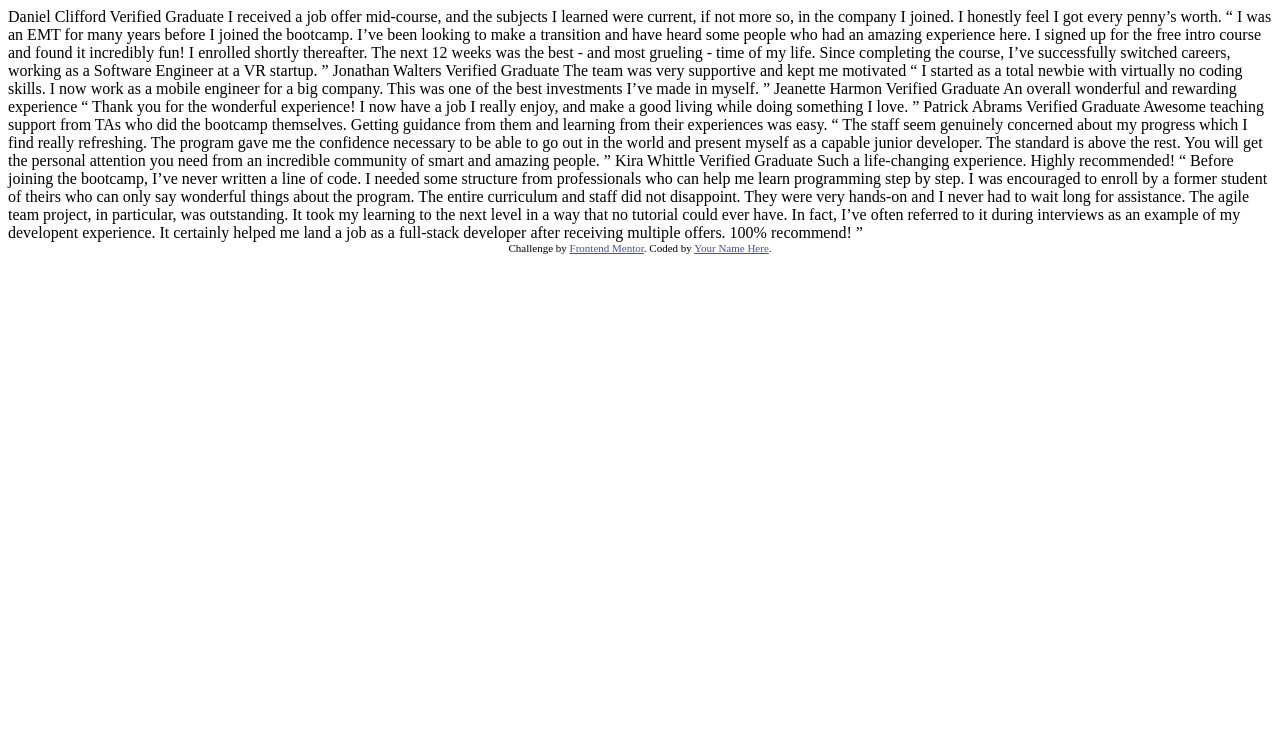
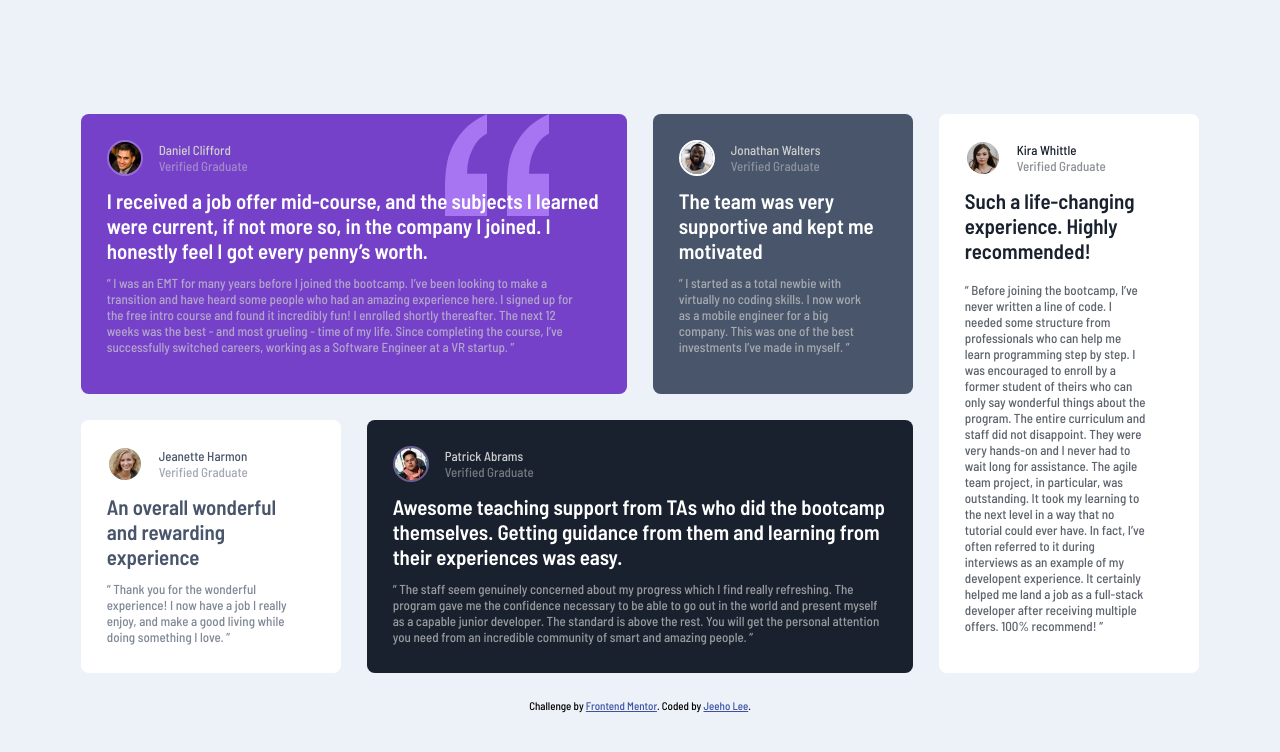
Before and after one commit to jeeheezy/FEM-Testimonials-Grid-Section, a plain HTML site: page index.html in a window 1280 px wide. Drawn offline with Linux system fonts and the light colour scheme.

Commit message:
HTML and CSS updates

```diff
--- a/index.html
+++ b/index.html
@@ -5,6 +5,10 @@
   <meta name="viewport" content="width=device-width, initial-scale=1.0"> <!-- displays site properly based on user's device -->
 
   <link rel="icon" type="image/png" sizes="32x32" href="./images/favicon-32x32.png">
+  <link rel="stylesheet" href="./style.css">
+  <link rel="preconnect" href="https://fonts.googleapis.com">
+  <link rel="preconnect" href="https://fonts.gstatic.com" crossorigin>
+  <link href="https://fonts.googleapis.com/css2?family=Barlow+Semi+Condensed:wght@500;600&display=swap" rel="stylesheet">
 
   <title>Frontend Mentor | [Challenge Name Here]</title>
 
@@ -15,62 +19,84 @@
   </style>
 </head>
 <body>
-  Daniel Clifford
-  Verified Graduate
-
-  I received a job offer mid-course, and the subjects I learned were current, if not more so,
-  in the company I joined. I honestly feel I got every penny’s worth.
-
-  “ I was an EMT for many years before I joined the bootcamp. I’ve been looking to make a
+  <div class="grid-container">
+    <div class="card one">
+      <div class="profile">
+        <img class="profile-icon" src="./images/image-daniel.jpg" alt="Daniel's profile picture" />
+        <div class="name-status">
+          <h2 class="name">Daniel Clifford</h2>
+          <p class="graduate-status">Verified Graduate</p>
+        </div>
+      </div>
+      <p class="summary">I received a job offer mid-course, and the subjects I learned were current, if not more so,
+        in the company I joined. I honestly feel I got every penny’s worth.</p>
+      <p class="review">“ I was an EMT for many years before I joined the bootcamp. I’ve been looking to make a
         transition and have heard some people who had an amazing experience here. I signed up
         for the free intro course and found it incredibly fun! I enrolled shortly thereafter.
         The next 12 weeks was the best - and most grueling - time of my life. Since completing
-  the course, I’ve successfully switched careers, working as a Software Engineer at a VR startup. ”
-
-  Jonathan Walters
-  Verified Graduate
-
-  The team was very supportive and kept me motivated
-
-  “ I started as a total newbie with virtually no coding skills. I now work as a mobile engineer
-  for a big company. This was one of the best investments I’ve made in myself. ”
-
-  Jeanette Harmon
-  Verified Graduate
-
-  An overall wonderful and rewarding experience
-
-  “ Thank you for the wonderful experience! I now have a job I really enjoy, and make a good living
-  while doing something I love. ”
-
-  Patrick Abrams
-  Verified Graduate
-
-  Awesome teaching support from TAs who did the bootcamp themselves. Getting guidance from them and
-  learning from their experiences was easy.
-
-  “ The staff seem genuinely concerned about my progress which I find really refreshing. The program
+        the course, I’ve successfully switched careers, working as a Software Engineer at a VR startup. ”</p>
+    </div>
+    <div class="card two">
+      <div class="profile">
+        <img class="profile-icon" src="./images/image-jonathan.jpg" alt="Jonathan's profile picture" />
+        <div class="name-status">
+          <h2 class="name">Jonathan Walters</h2>
+          <p class="graduate-status">Verified Graduate</p>
+        </div>
+      </div>
+      <p class="summary">The team was very supportive and kept me motivated</p>
+      <p class="review">“ I started as a total newbie with virtually no coding skills. I now work as a mobile engineer
+        for a big company. This was one of the best investments I’ve made in myself. ”</p>
+    </div>
+    <div class="card three">
+      <div class="profile">
+        <img class="profile-icon" src="./images/image-jeanette.jpg" alt="Jeanette's profile picture" />
+        <div class="name-status">
+          <h2 class="name">Jeanette Harmon</h2>
+          <p class="graduate-status">Verified Graduate</p>
+        </div>
+      </div>
+      <p class="summary">An overall wonderful and rewarding experience</p>
+      <p class="review">“ Thank you for the wonderful experience! I now have a job I really enjoy, and make a good living
+        while doing something I love. ”</p>
+    </div>
+    <div class="card four">
+      <div class="profile">
+        <img class="profile-icon" src="./images/image-patrick.jpg" alt="Patrick's profile picture" />
+        <div class="name-status">
+          <h2 class="name">Patrick Abrams</h2>
+          <p class="graduate-status">Verified Graduate</p>
+        </div>
+      </div>
+      <p class="summary">Awesome teaching support from TAs who did the bootcamp themselves. Getting guidance from them and
+        learning from their experiences was easy.</p>
+      <p class="review">“ The staff seem genuinely concerned about my progress which I find really refreshing. The program
         gave me the confidence necessary to be able to go out in the world and present myself as a capable
         junior developer. The standard is above the rest. You will get the personal attention you need from
-  an incredible community of smart and amazing people. ”
-
-  Kira Whittle
-  Verified Graduate
-
-  Such a life-changing experience. Highly recommended!
-
-  “ Before joining the bootcamp, I’ve never written a line of code. I needed some structure from
+        an incredible community of smart and amazing people. ”</p>
+    </div>
+    <div class="card five">
+      <div class="profile">
+        <img class="profile-icon" src="./images/image-kira.jpg" alt="Kira's profile picture" />
+        <div class="name-status">
+          <h2 class="name">Kira Whittle</h2>
+          <p class="graduate-status">Verified Graduate</p>
+        </div>
+      </div>
+      <p class="summary">Such a life-changing experience. Highly recommended!</p>
+      <p class="review">“ Before joining the bootcamp, I’ve never written a line of code. I needed some structure from
         professionals who can help me learn programming step by step. I was encouraged to enroll by a former
         student of theirs who can only say wonderful things about the program. The entire curriculum and staff
         did not disappoint. They were very hands-on and I never had to wait long for assistance. The agile team
         project, in particular, was outstanding. It took my learning to the next level in a way that no tutorial
         could ever have. In fact, I’ve often referred to it during interviews as an example of my developent
         experience. It certainly helped me land a job as a full-stack developer after receiving multiple offers.
-  100% recommend! ”
-
+        100% recommend! ”</p>
+    </div>
+  </div>
   <div class="attribution">
     Challenge by <a href="https://www.frontendmentor.io?ref=challenge" target="_blank">Frontend Mentor</a>.
-    Coded by <a href="#">Your Name Here</a>.
+    Coded by <a href="https://www.linkedin.com/in/jeeho-lee-719852182/">Jeeho Lee</a>.
   </div>
 </body>
 </html>
--- /dev/null
+++ b/style.css
@@ -0,0 +1,203 @@
+:root {
+    --moderate-violet: hsl(263, 55%, 52%);
+    --very-dark-grayish-blue: hsl(217, 19%, 35%);
+    --very-dark-blackish-blue: hsl(219, 29%, 14%);
+    --white: hsl(0, 0%, 100%);
+    --light-gray: hsl(0, 0%, 81%);
+    --light-grayish-blue: hsl(210, 46%, 95%);
+    --border-violet: rgba(186, 155, 236, 0.5);
+    font-size: 13px;
+}
+
+body {
+    min-height: 100vh;
+    display: flex;
+    flex-direction: column;
+    align-items: center;
+    justify-content: center;
+    background-color: var(--light-grayish-blue);
+    font-family: 'Barlow Semi Condensed', sans-serif;
+    margin: 0;
+}
+
+.card {
+    border-radius: 0.6rem;
+    padding: 1.98rem;
+    margin: 2rem;
+    box-sizing: border-box;
+    max-width: 22rem;
+}
+
+.profile {
+    display: grid;
+    grid-template-columns: 2.8rem 1fr;
+    grid-template-rows: 2.8rem;
+}
+
+.profile-icon {
+    border-radius: 50%;
+    box-sizing: border-box;
+    border: 0.2rem solid var(--profile-color);
+    grid-column: 1/2;
+    max-width: 100%;
+}
+
+.name-status {
+    grid-column: 2/3;
+    margin-left: 1.2rem;
+    display: flex;
+    flex-direction: column;
+    justify-content: center;
+}
+
+.name {
+    margin: 0;
+    font-size: 1rem;
+    font-weight: 400;
+}
+
+.graduate-status {
+    margin: 0;
+    opacity: 50%;
+    font-weight: 400;
+}
+
+.summary {
+    font-size: 1.61rem;
+    color: white;
+    margin: 0.9rem 0;
+    font-weight: 660;
+}
+
+.review {
+    opacity: 70%;
+    font-size: 1rem;
+    margin: 0.2rem 0;
+}
+
+.one {
+    background-color: var(--moderate-violet);
+    color: var(--light-gray);
+    background-image: url(./images/bg-pattern-quotation.svg);
+    background-repeat: no-repeat;
+    background-position: top right 1.6rem;
+    --profile-color: var(--border-violet);
+}
+
+.one > .review {
+    padding-right: 1.8rem;
+}
+
+.two {
+    background-color: var(--very-dark-grayish-blue);
+    color: var(--light-gray);
+    --profile-color: var(--white);
+}
+
+.three {
+    background-color: var(--white);
+    color: var(--very-dark-grayish-blue);
+    --profile-color: var(--white);
+}
+
+.three > .summary {
+    color: var(--very-dark-grayish-blue);
+}
+
+.four {
+    background-color: var(--very-dark-blackish-blue);
+    color: var(--light-gray);
+    --profile-color: var(--border-violet);
+}
+
+.four > .review {
+    padding-right: 0.7;
+}
+
+.five {
+    background-color: var(--white);
+    color: var(--very-dark-blackish-blue);
+    --profile-color: var(--white);
+}
+
+.five > .summary {
+    color: var(--very-dark-blackish-blue);
+}
+
+.five > .review {
+    padding-right: 0.8rem;
+}
+
+@media(min-width: 30rem) {
+    .grid-container {
+        margin: 2rem;
+        display: grid;
+        max-width: 65rem;
+        grid-template-columns: repeat(2, 1fr);
+        grid-template-rows: repeat(4, 1fr);
+        gap: 1rem;
+    }
+    .card {
+        max-width: 65rem;
+        margin: 0;
+    }
+    .one {
+        grid-area: 1 / 1 / span 1 / span 2;
+    }
+    .two {
+        grid-area: 2 / 1 / span 1 / span 1;
+    }
+    .three {
+        grid-area: 2 / 2 / span 1 / span 1;
+    }
+    .four {
+        grid-area: 3 / 1 / span 1 / span 2;
+    }
+    .five {
+        grid-area: 4 / 1 / span 1 / span 2;
+    }
+}
+
+@media(min-width: 72rem) {
+    .grid-container {
+        max-width: 86rem;
+        max-height: 43rem;
+        grid-template-columns: repeat(4, 1fr);
+        grid-template-rows: 1.25fr 1fr;
+        gap: 2rem;
+    }
+    .card {
+        max-width: 48rem;
+    }
+    .one {
+        grid-area: 1 / 1 / span 1 / span 2;
+        background-position: top right 6rem;
+    }
+    .two {
+        grid-area: 1 / 3 / span 1 / span 1;
+    }
+    .three {
+        grid-area: 2 / 1 / span 1 / span 1;
+    }
+    .four {
+        grid-area: 2 / 2 / span 1 / span 2;
+    }
+    .five {
+        grid-area: 1 / 4 / span 2 / span 1;
+    }
+    .one > .review {
+        padding-right: 0.825rem;
+    }
+    .two > .review {
+        padding-right: 1rem;
+    }
+    .three > .summary {
+        padding-right: 1rem;
+    }
+    .five > .summary {
+        margin-bottom: 1.5rem;
+    }
+    .five > .review {
+        padding-right: 2rem;
+    }
+}
```
Lines whose indentation alone changed are shown as unchanged.
